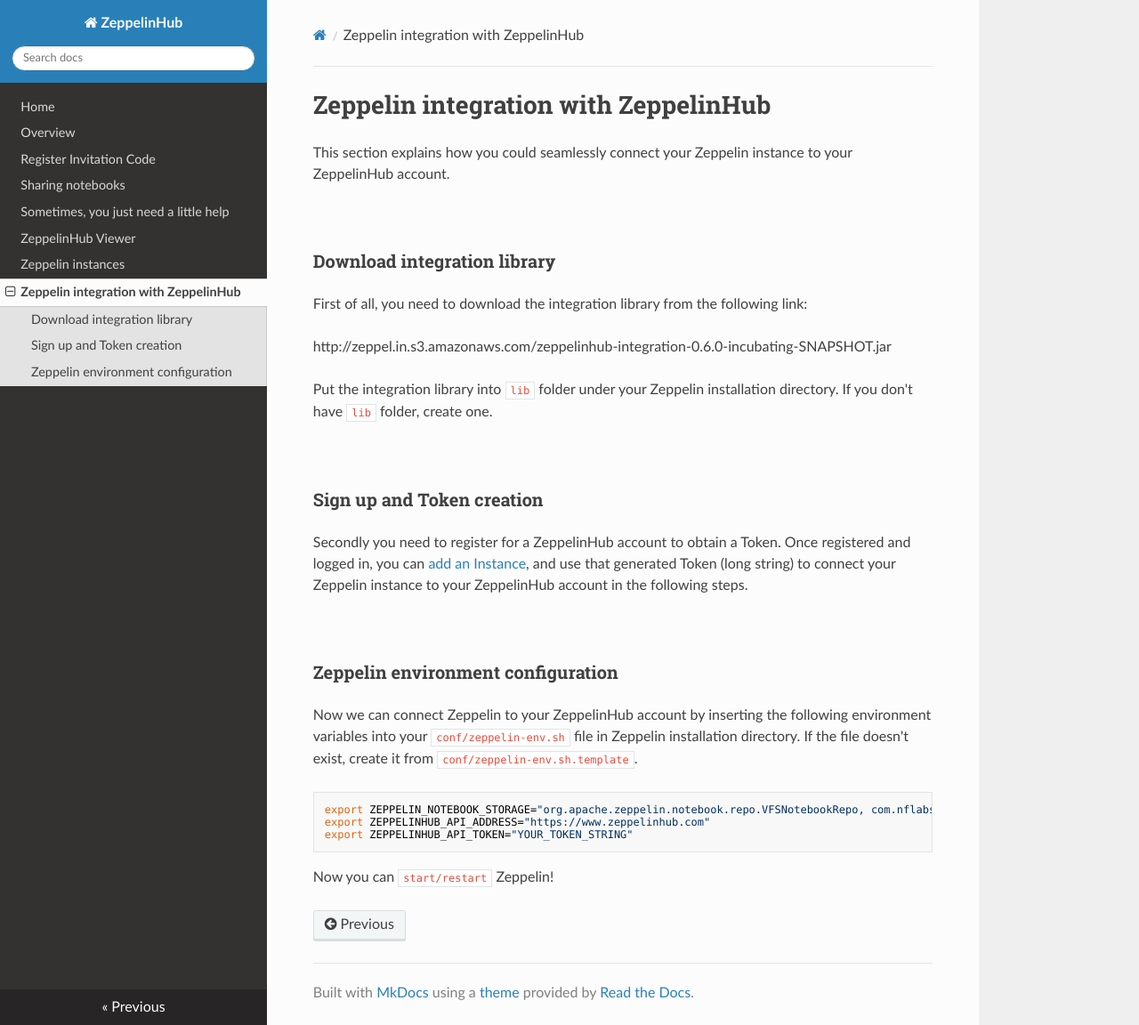
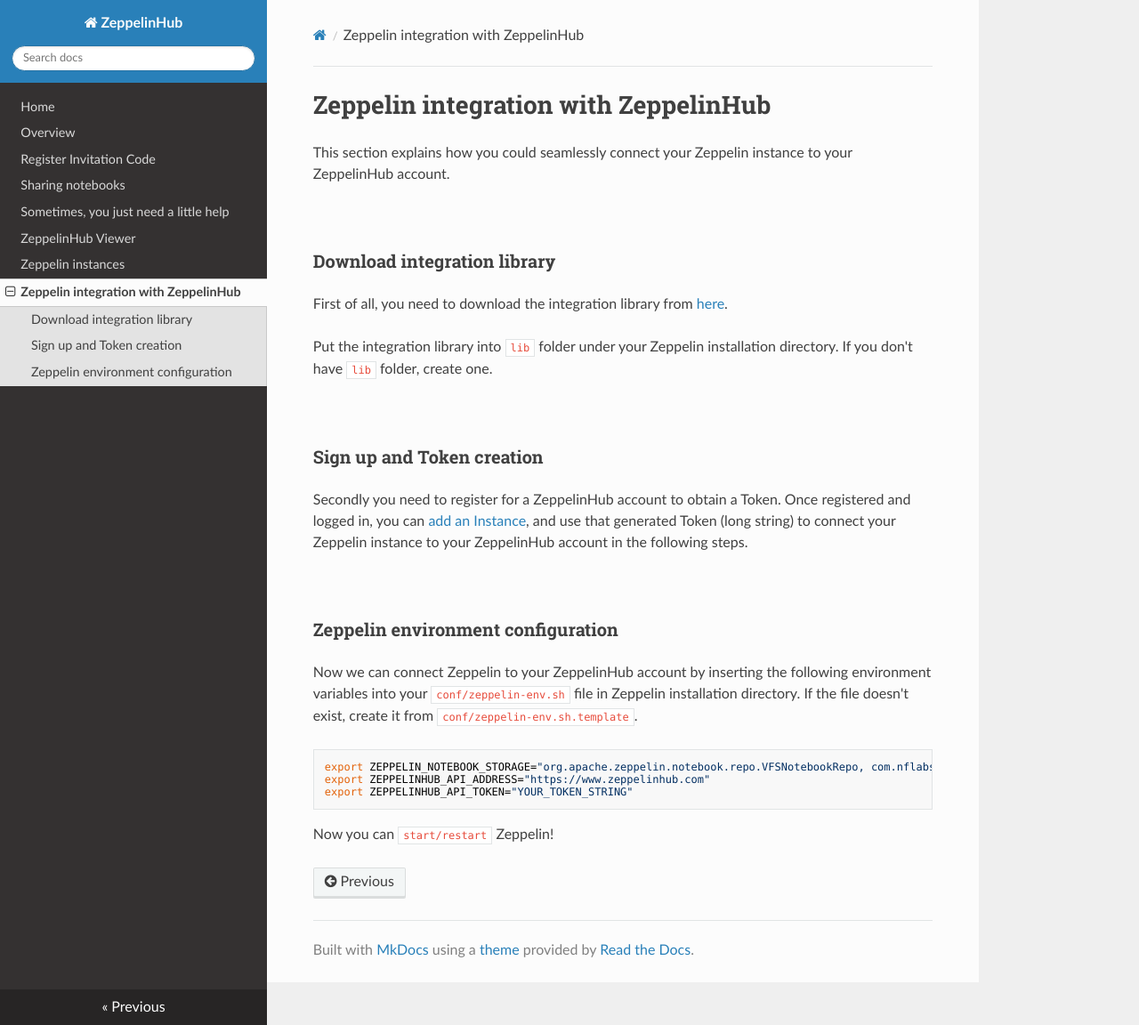
Before and after one commit to jacksu/zeppelinhub-documentation, an MkDocs documentation site: the page built from docs/Zeppelin_Integration.md, in a window 1280 px wide and 1152 px high. Shown: the whole window at 89% size. Built offline with MkDocs 1.6.1, drawn with Linux system fonts in a browser that asks for light colours; nearby versions of some CDN libraries.

Commit message:
Update Zeppelin & ZeppelinHub integration library link

```diff
--- a/docs/Zeppelin_Integration.md
+++ b/docs/Zeppelin_Integration.md
@@ -9,9 +9,7 @@
 <br/>
 ### Download integration library
 
-First of all, you need to download the integration library from the following link:
-
-http://zeppel.in.s3.amazonaws.com/zeppelinhub-integration-0.6.0-incubating-SNAPSHOT.jar
+First of all, you need to download the integration library from <a href="https://s3-ap-northeast-1.amazonaws.com/zeppel.in/integration-modules/zeppelinhub-integration-v0.3.2-all.jar">here</a>.
 
 Put the integration library into `lib` folder under your Zeppelin installation directory.
 If you don't have `lib` folder, create one.
```
